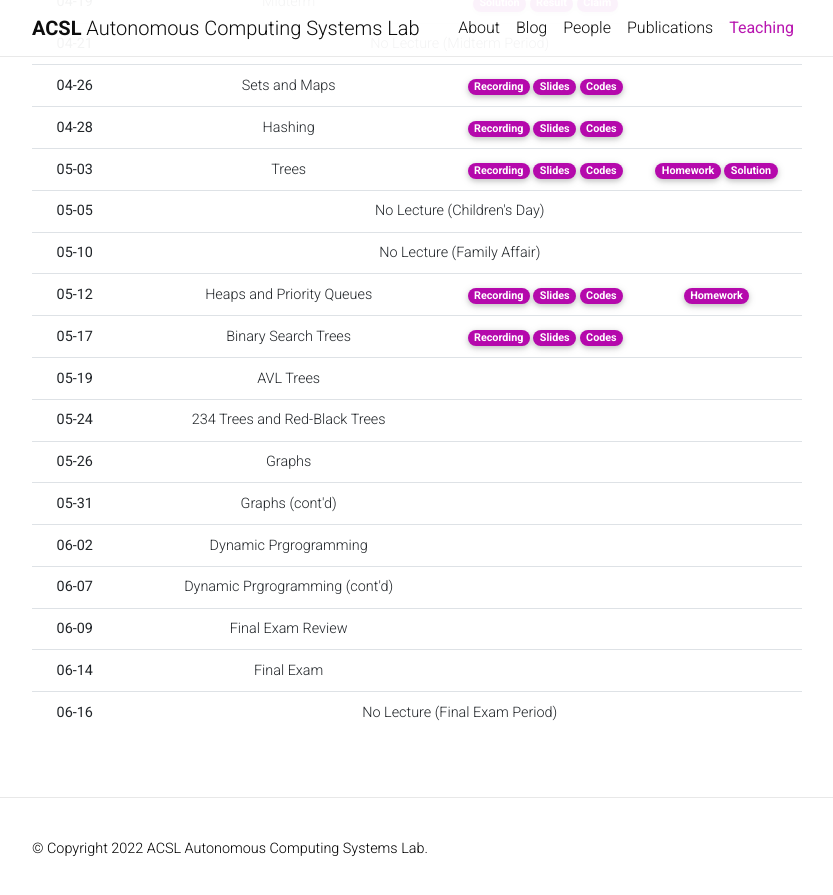
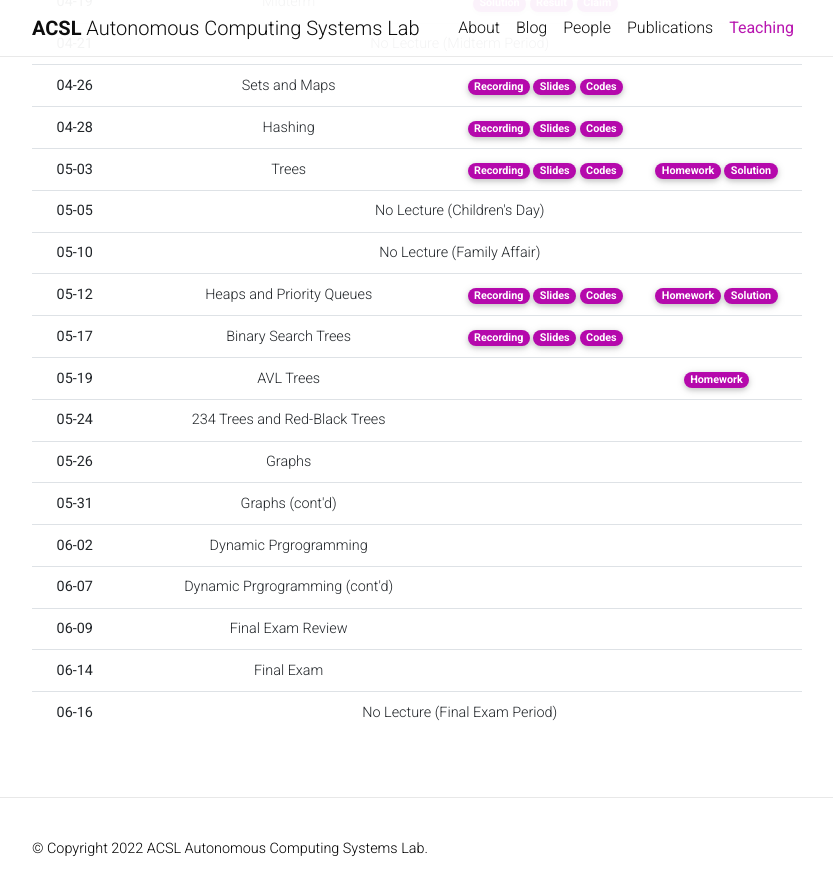
Before and after one commit to Uehwan/Uehwan.github.io, a Jekyll site: the page built from _teaching/datastruct22sp.md, in a window 1280 px wide and 900 px high, scrolled down 1574 px. Shown: the top 895 px of the window, without its empty margins (223-1056 px from the left). Built offline with Jekyll 4.4.1, drawn with Linux system fonts in a browser that asks for light colours; nearby versions of some CDN libraries; comment, search, counter and statistics services are not loaded; a style sheet for code colours, icons or effects is not loaded.

Commit message:
[ds22sp] 22-05-19 pre

```diff
--- a/_teaching/datastruct22sp.md
+++ b/_teaching/datastruct22sp.md
@@ -242,7 +242,7 @@
       </td>
       <td>
         <a href="https://colab.research.google.com/drive/10kILfFt50KC4L5caESRsjbD581PVCfRl?usp=sharing" target="_blank" class="badge badge-pill" style="background-color:#B509AC;">Homework</a>
-        <!--a href="https://colab.research.google.com/drive/1gRNMsgBKA2hXzE6bEDwtpcdjbgxCc6t1?usp=sharing" target="_blank" class="badge badge-pill" style="background-color:#B509AC;">Solution</a-->
+        <a href="https://colab.research.google.com/drive/1TwFM5dKC70jccGnih4ZUXSQDFJs82IHq?usp=sharing" target="_blank" class="badge badge-pill" style="background-color:#B509AC;">Solution</a>
       </td>
     </tr>
     <tr>
@@ -267,7 +267,7 @@
         <!--a href="https://colab.research.google.com/drive/1Dg6gmCcntKibeZ5ahHVhRd10PimNvh5J?usp=sharing" target="_blank" class="badge badge-pill" style="background-color:#B509AC;">Codes</a-->
       </td>
       <td>
-        <!--a href="https://colab.research.google.com/drive/1gRNMsgBKA2hXzE6bEDwtpcdjbgxCc6t1?usp=sharing" target="_blank" class="badge badge-pill" style="background-color:#B509AC;">Homework</a-->
+        <a href="https://colab.research.google.com/drive/11ZrrmS50XatmuMvt-g2thqbIhXTk8Flp?usp=sharing" target="_blank" class="badge badge-pill" style="background-color:#B509AC;">Homework</a>
         <!--a href="https://colab.research.google.com/drive/1gRNMsgBKA2hXzE6bEDwtpcdjbgxCc6t1?usp=sharing" target="_blank" class="badge badge-pill" style="background-color:#B509AC;">Solution</a-->
       </td>
     </tr>
```
